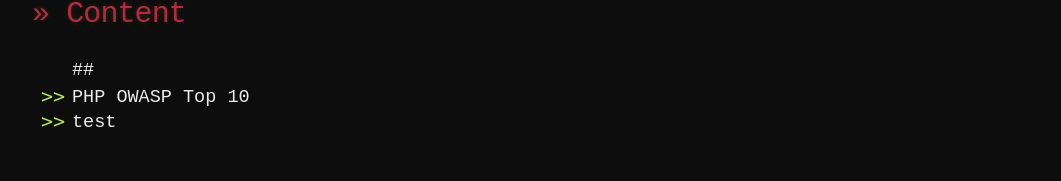
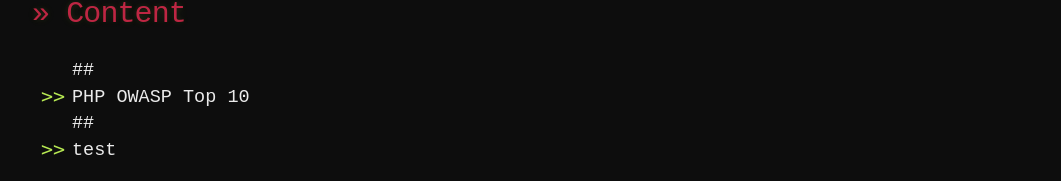
Before and after one commit to 20kilograma/blog, a Jekyll site: the page built from php-sec.md, in a window 1280 px wide. Shown: the part 1147-1328 px from the top of the page, without its empty margins (108-1169 px from the left). Built offline with Jekyll 4.4.1, drawn with Linux system fonts in a browser that asks for light colours; some web fonts are replaced; our own code applies the rules of GitHub Pages for plain Markdown files; before the commit the page ends 1303 px from its top, so only the background shows below that.

Commit message:
Update php-sec.md

```diff
--- a/php-sec.md
+++ b/php-sec.md
@@ -11,5 +11,5 @@
 # >> Content
 <ul>
 ## <li>PHP OWASP Top 10</li>
-  <li>test</li>
+## <li>test</li>
 </ul>
```
